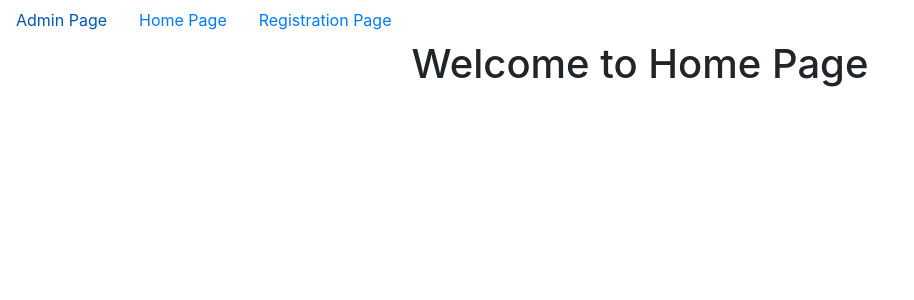
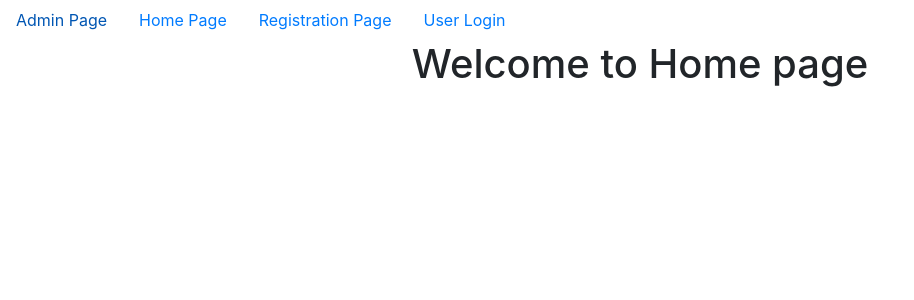
Before and after one commit to swainsubhrajit98/User_Registration, a Django app: page /Home/ in a window 1280 px wide. Shown: the top 300 px of the page, without its empty margins (0-914 px from the left). Run offline with Django 4.2, Linux system fonts and the light colour scheme.

Commit message:
first commit

```diff
--- a/App/views.py
+++ b/App/views.py
@@ -1,11 +1,21 @@
 from django.shortcuts import render
 from App.forms import *
-from django.http import HttpResponse
+from django.http import HttpResponse,HttpResponsePermanentRedirect
 from django.core.mail import send_mail
+from django.contrib.auth import login,authenticate,logout
+from django.contrib.auth.decorators import login_required
+from django.urls import reverse
 # Create your views here.
 
+
 def Home(request):
+    if request.session.get('username'):
+        username=request.session.get('username')
+        d={'username':username}
+        return render(request,'Home.html',d)
     return render(request,'Home.html')
+
+
 def Registration(request):
     uf=UserForm()
     pf=ProfileForm()
@@ -32,3 +42,19 @@ def Registration(request):
 
             return HttpResponse('Register Successfully Done!!!')
     return render(request,'Registration.html',d)
+
+
+def User_Login(request):
+    if request.method=='POST':
+        username=request.POST['username']
+        password=request.POST['password']
+        user=authenticate(username=username,password=password)
+        if user and user.is_active:
+            login(request,user)
+            request.session['username']=username
+            return HttpResponsePermanentRedirect(reverse('Home'))
+    return render(request,'User_Login.html')
+@login_required
+def User_LogOut(request):
+    logout(request)
+    return HttpResponsePermanentRedirect(reverse(Home))
--- a/Project25/urls.py
+++ b/Project25/urls.py
@@ -23,6 +23,8 @@ urlpatterns = [
     path('admin/', admin.site.urls),
     path('Registration/',Registration,name='Registration'),
     path('Home/',Home,name='Home'),
+    path('User_Login/',User_Login,name='User_Login'),
+    path('User_LogOut/',User_LogOut,name='User_LogOut'),
 
 ]+static(settings.MEDIA_URL,document_root=settings.MEDIA_ROOT)
 
--- a/templates/Dummy.html
+++ b/templates/Dummy.html
@@ -20,6 +20,11 @@
             <a href="{% url 'admin:index' %}" class="nav-link">Admin Page</a>
             <a href="{% url 'Home' %}" class="nav-link">Home Page</a>
             <a href="{% url 'Registration' %}" class="nav-link">Registration Page</a>
+            {% if user.is_authenticated %}
+              <a href="{% url 'User_LogOut' %}" class="nav-link">User LogOut</a>
+            {% else %}
+              <a href="{% url 'User_Login' %}" class="nav-link">User Login</a>
+            {% endif %}
         </nav>
 {% block body_block %}
 
--- a/templates/Home.html
+++ b/templates/Home.html
@@ -8,5 +8,9 @@
 
 
 {% block body_block %}
-    <h1>Welcome to Home Page</h1>
+    {% if username %}
+        <h1>Welcome to Home Page MR/MS {{username}}</h1>
+    {% else %}
+        <h1>Welcome to Home page</h1>
+    {% endif %}
 {% endblock %}
```
Also changed, not shown: templates/User_Login.html (added, +34 -0 lines), db.sqlite3.
